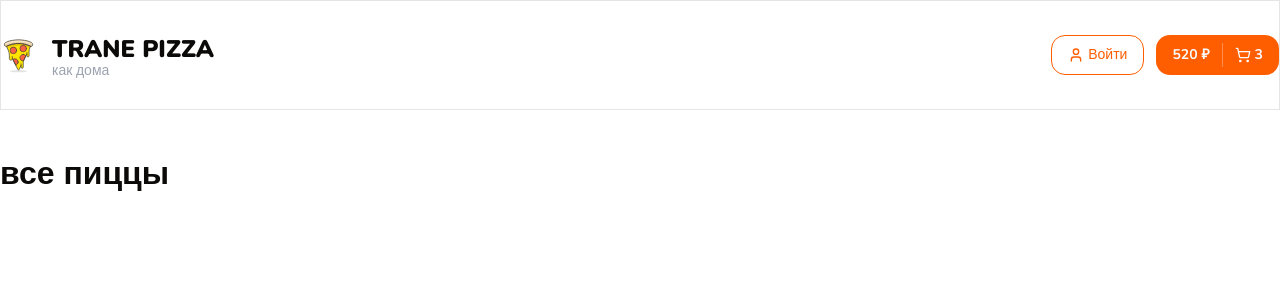
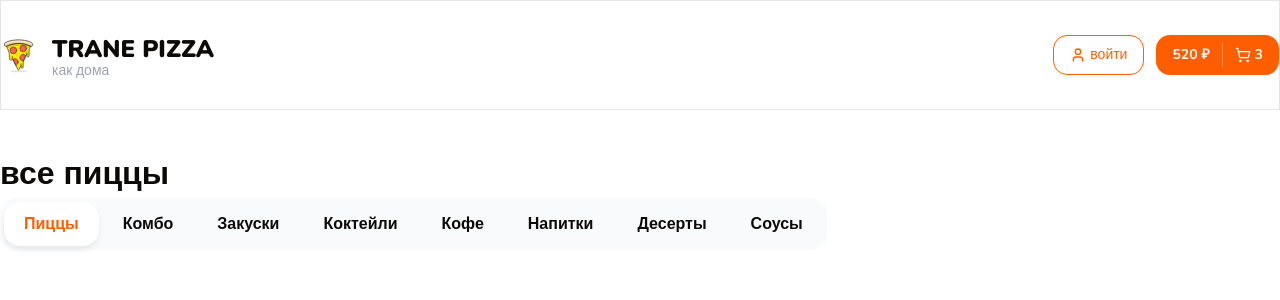
Before and after one commit to trane7776/trane-pizza, a Next.js app: page / in a window 1280 px wide. Shown: the top 300 px of the page. Built offline with nearby package versions, Linux system fonts and the light colour scheme.

Commit message:
added categories of food

```diff
--- a/app/page.tsx
+++ b/app/page.tsx
@@ -1,4 +1,4 @@
-import { Container, Title } from '@/components/shared';
+import { Container, Title, Categories } from '@/components/shared';
 import Image from 'next/image';
 
 export default function Home() {
@@ -6,6 +6,7 @@
     <>
       <Container className="mt-10">
         <Title text="все пиццы" size="lg" className="font-extrabold" />
+        <Categories />
       </Container>
     </>
   );
--- /dev/null
+++ b/components/shared/Categories.tsx
@@ -0,0 +1,41 @@
+import { cn } from '@/lib/utils';
+import { FC } from 'react';
+
+interface CategoriesProps {
+  className?: string;
+}
+
+const categories = [
+  'Пиццы',
+  'Комбо',
+  'Закуски',
+  'Коктейли',
+  'Кофе',
+  'Напитки',
+  'Десерты',
+  'Соусы',
+];
+const activeIndex = 0;
+export const Categories: FC<CategoriesProps> = ({ className }) => {
+  return (
+    <div
+      className={cn('inline-flex gap-1 bg-gray-50 p-1 rounded-2xl', className)}
+    >
+      {categories.map((category, index) => (
+        <a
+          key={index}
+          className={cn(
+            'flex items-center font-bold h-11 rounded-2xl px-5',
+            activeIndex === index &&
+              'bg-white shadow-md shadow-gray-200 text-primary'
+          )}
+          href=""
+        >
+          <button>{category}</button>
+        </a>
+      ))}
+    </div>
+  );
+};
+
+export default Categories;
--- a/components/shared/Header.tsx
+++ b/components/shared/Header.tsx
@@ -25,7 +25,7 @@
         <div className="flex items-center gap-3">
           <Button variant="outline" className="flex items-center gap-1">
             <User size={16} />
-            Войти
+            войти
           </Button>
           <div>
             <Button className="group relative">
--- /dev/null
+++ b/components/shared/SortPopup.tsx
@@ -0,0 +1,14 @@
+import { cn } from '@/lib/utils';
+import { FC } from 'react';
+
+interface Props {
+  className?: string;
+}
+
+export const SortPopup: FC<Props> = ({ className }) => {
+  return (
+    <div className={cn('inline-flex items-center', className)}>SortPopup</div>
+  );
+};
+
+export default SortPopup;
--- a/components/shared/index.ts
+++ b/components/shared/index.ts
@@ -1,3 +1,5 @@
 export { Container } from './Container';
 export { Header } from './Header';
 export { Title } from './Title';
+export { Categories } from './Categories';
+export { SortPopup } from './SortPopup';
```
